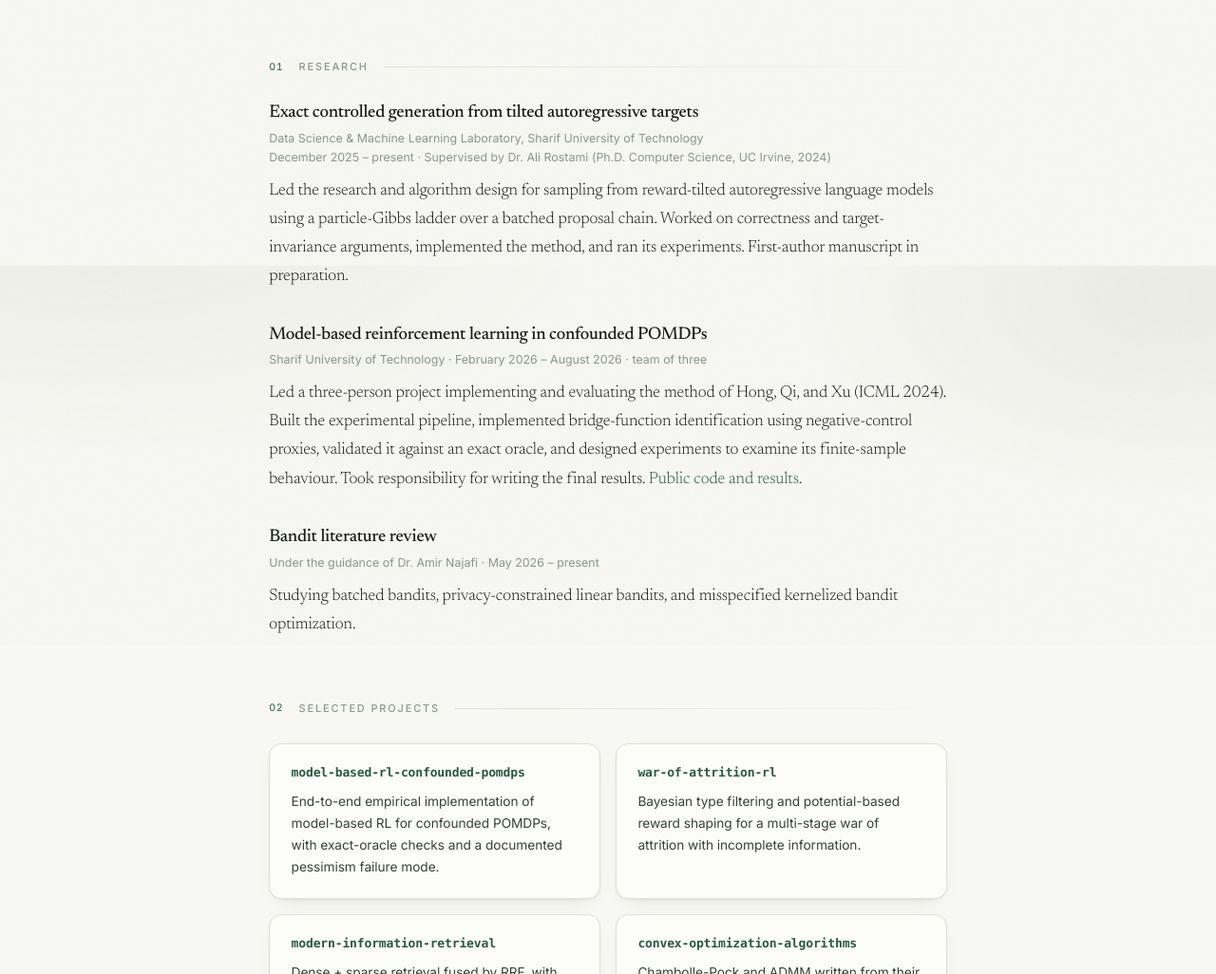
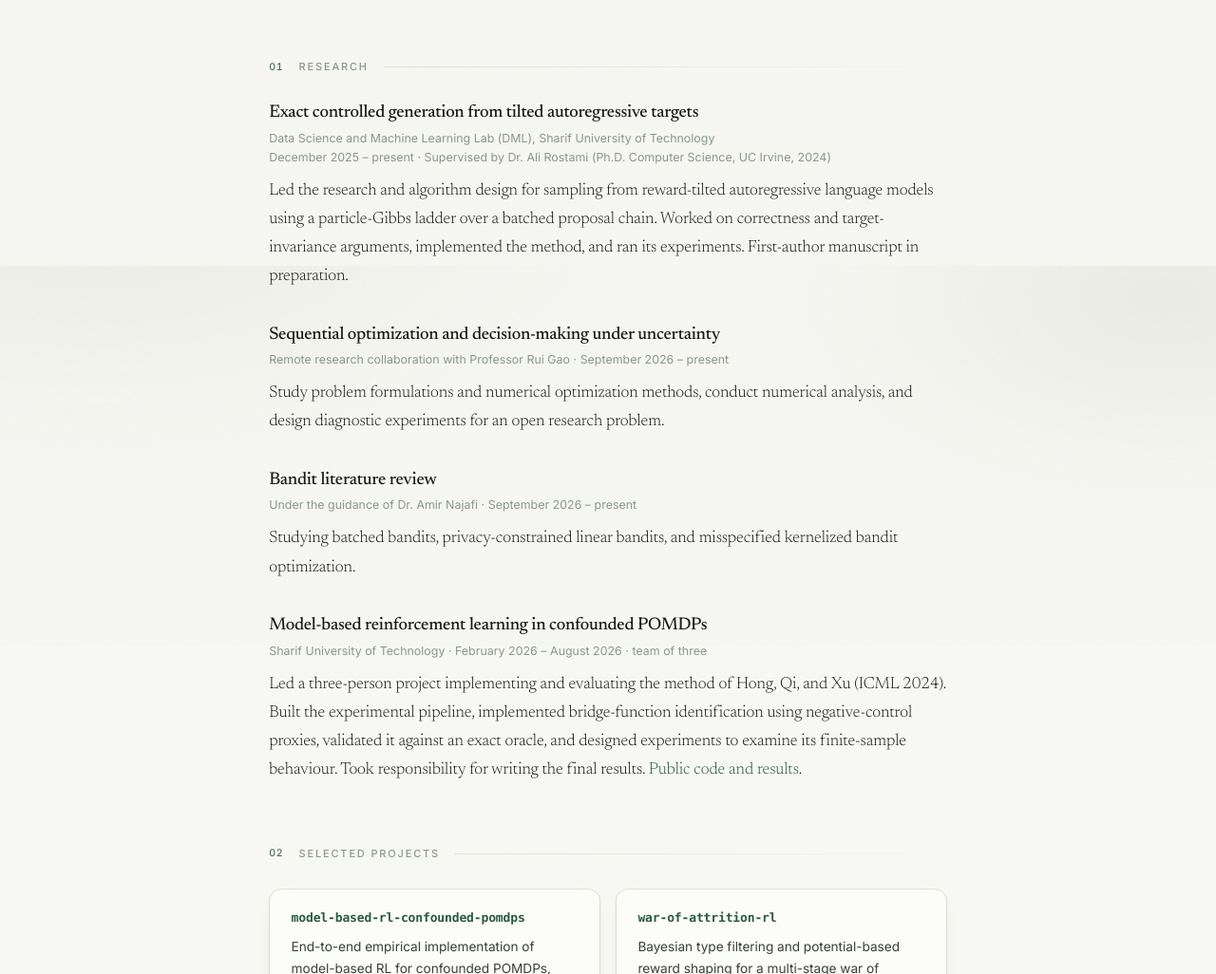
Before and after one commit to soheilsayahvarg/soheilsayahvarg.github.io, a plain HTML site: page index.html in a window 1280 px wide. Shown: the part 520-1546 px from the top of the page at 95% size. Drawn offline with Linux system fonts and the light colour scheme.

Commit message:
Update research details and CV

```diff
--- a/index.html
+++ b/index.html
@@ -304,13 +304,31 @@
 
     <div class="item">
       <h3>Exact controlled generation from tilted autoregressive targets</h3>
-      <p class="meta">Data Science &amp; Machine Learning Laboratory, Sharif University of Technology<br>
+      <p class="meta">Data Science and Machine Learning Lab (DML), Sharif University of Technology<br>
       December 2025 – present · Supervised by Dr. Ali Rostami (Ph.D. Computer Science, UC Irvine, 2024)</p>
       <p>
         Led the research and algorithm design for sampling from reward-tilted autoregressive language
         models using a particle-Gibbs ladder over a batched proposal chain. Worked on correctness and
         target-invariance arguments, implemented the method, and ran its experiments.
         First-author manuscript in preparation.
+      </p>
+    </div>
+
+    <div class="item">
+      <h3>Sequential optimization and decision-making under uncertainty</h3>
+      <p class="meta">Remote research collaboration with Professor Rui Gao · September 2026 – present</p>
+      <p>
+        Study problem formulations and numerical optimization methods, conduct numerical analysis,
+        and design diagnostic experiments for an open research problem.
+      </p>
+    </div>
+
+    <div class="item">
+      <h3>Bandit literature review</h3>
+      <p class="meta">Under the guidance of Dr. Amir Najafi · September 2026 – present</p>
+      <p>
+        Studying batched bandits, privacy-constrained linear bandits, and misspecified
+        kernelized bandit optimization.
       </p>
     </div>
 
@@ -323,15 +341,6 @@
         proxies, validated it against an exact oracle, and designed experiments to examine its finite-sample
         behaviour. Took responsibility for writing the final results.
         <a href="https://github.com/soheilsayahvarg/model-based-rl-confounded-pomdps">Public code and results</a>.
-      </p>
-    </div>
-
-    <div class="item">
-      <h3>Bandit literature review</h3>
-      <p class="meta">Under the guidance of Dr. Amir Najafi · May 2026 – present</p>
-      <p>
-        Studying batched bandits, privacy-constrained linear bandits, and misspecified
-        kernelized bandit optimization.
       </p>
     </div>
   </section>
```
Also changed, not shown: 2 other files.
